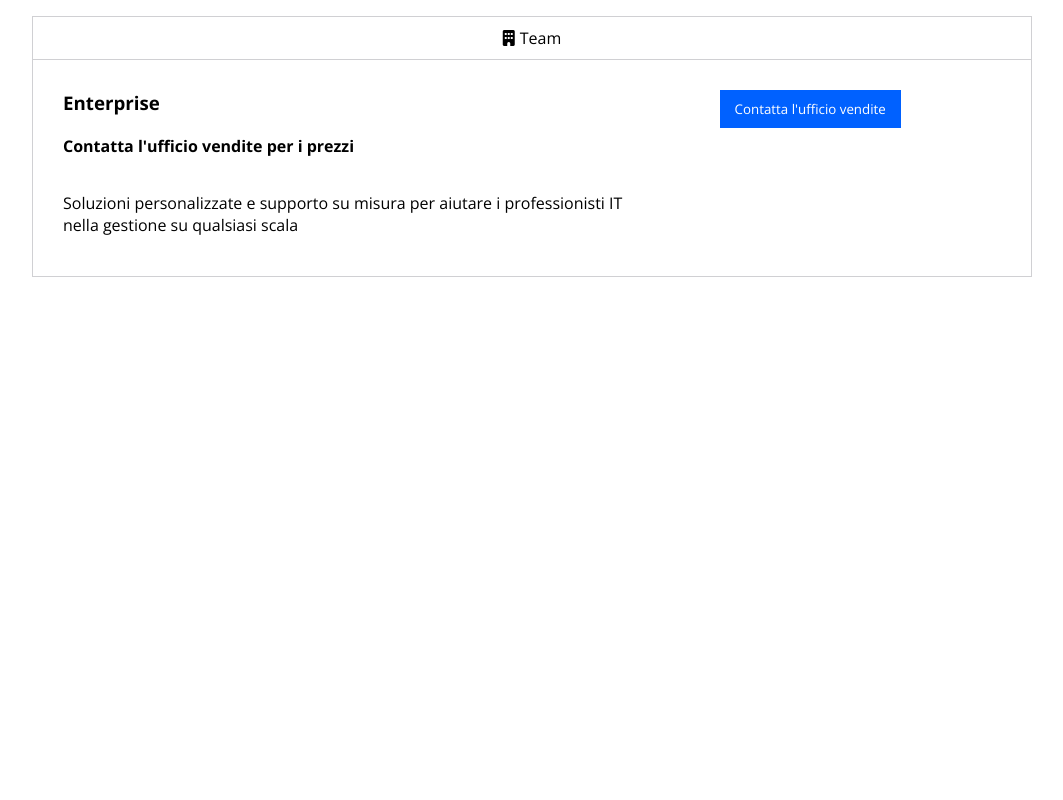
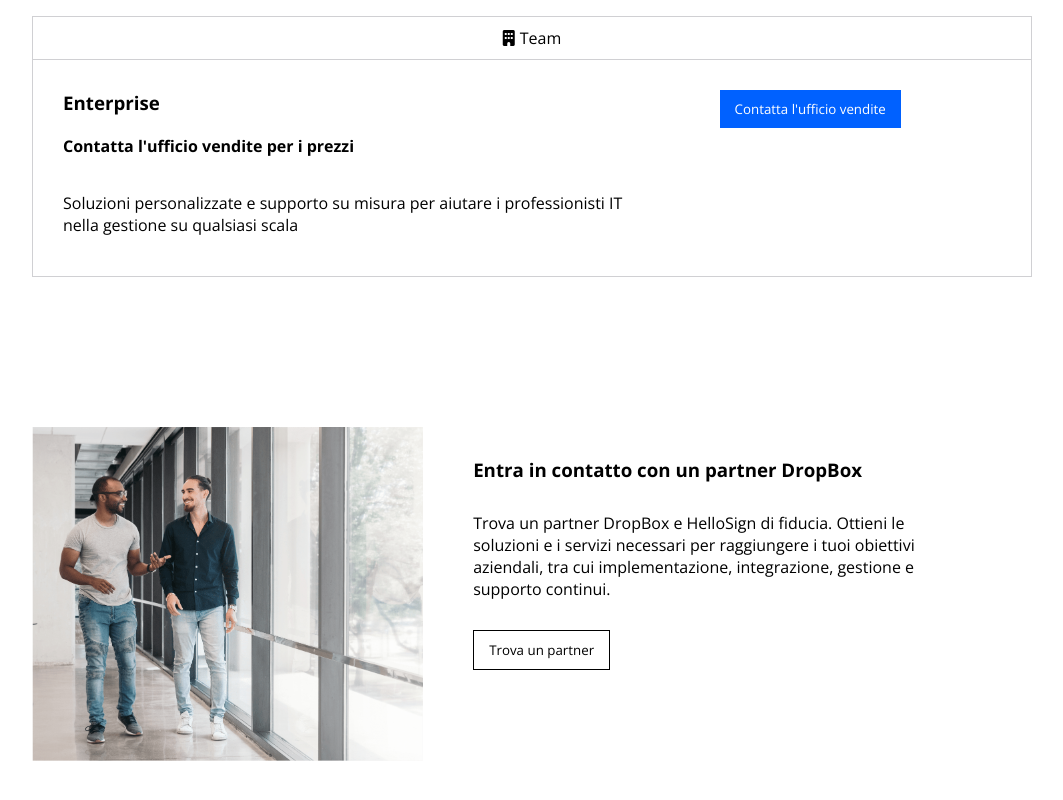
Before and after one commit to lordevito/htmlcss-dropbox, a plain HTML site: page index.html in a window 1280 px wide. Shown: the part 2357-3157 px from the top of the page, without its empty margins (108-1171 px from the left). Before the commit the page ends 2684 px from the top, so only its background shows below. Drawn offline with nearby package versions, Linux system fonts and the light colour scheme.

Commit message:
feat: inserito sezione paragrafo e foto

```diff
--- a/css/style.css
+++ b/css/style.css
@@ -209,3 +209,21 @@ MAIN
     width:30%;
     margin: -20px 0px;
 }
+#reverse{
+    flex-direction: row-reverse;
+    margin: 150px 0px;
+}
+#alternative{
+    background-color: white;
+    color: black;
+    border: 1px solid black;
+}
+.photo2{
+    flex-grow: 2;
+}
+.photo2 img{
+    width: 100%;
+}
+#contact{
+    padding: 30px 70px 0px 50px;
+}
--- a/index.html
+++ b/index.html
@@ -204,6 +204,20 @@
                         <button class="btn">Contatta l'ufficio vendite</button>
                     </div>
                 </div>
+            </div>
+            <div class="hbox" id="reverse">
+                <div class="lightblue" id="contact">
+                    <h3>Entra in contatto con un partner DropBox</h3>
+                    <p>Trova un partner DropBox e HelloSign di fiducia. Ottieni le soluzioni e i servizi
+                        necessari per raggiungere i tuoi obiettivi aziendali, tra cui implementazione,
+                        integrazione, gestione e supporto continui.
+                    </p>
+                    <button class="btn" id="alternative">Trova un partner</button>
+                </div>
+                <div class="photo2">
+                    <img src="img/partner.png" alt="Partner">
+                </div>
+            </div>
         </section>
 
 
```
Also changed, not shown: img/partner.png (added).
